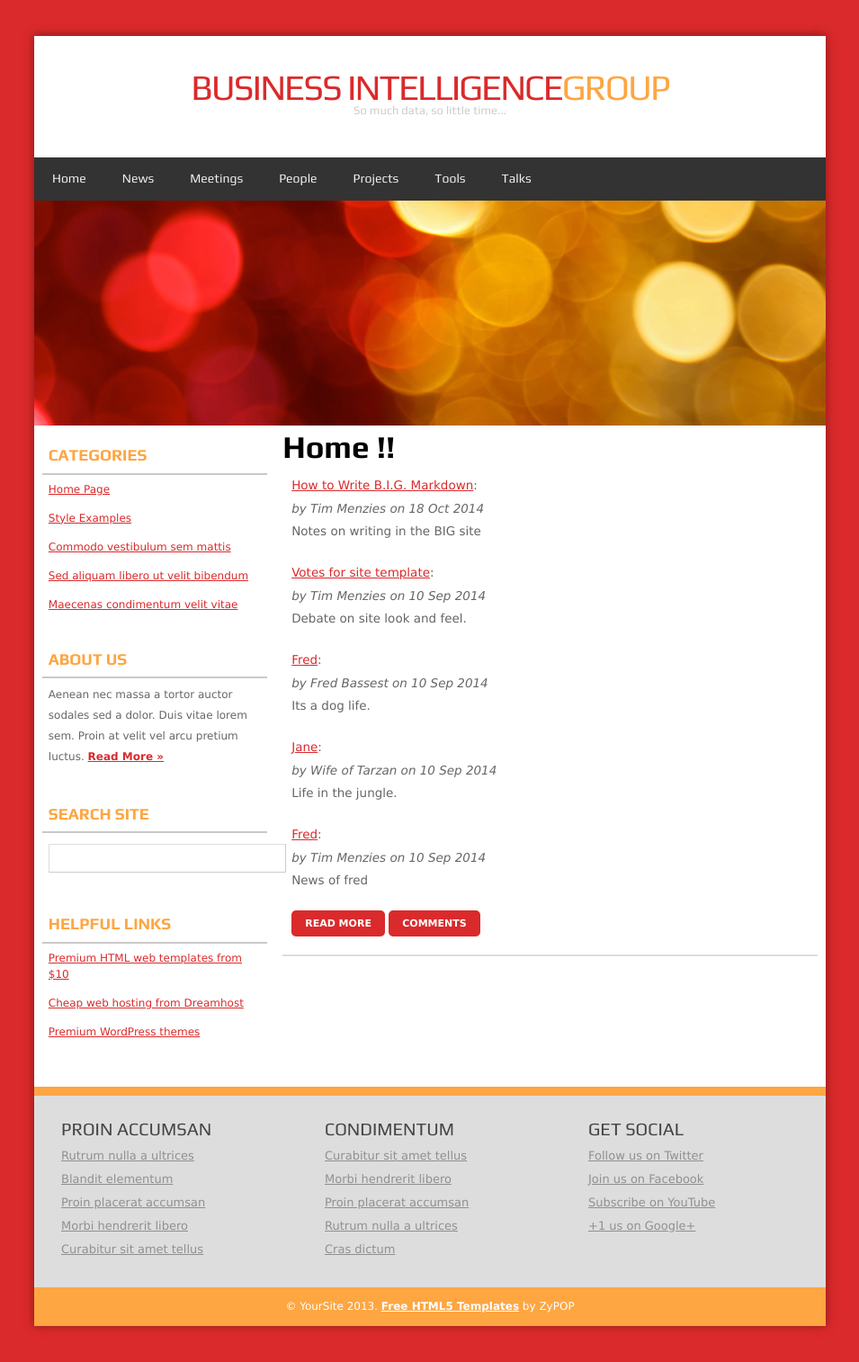
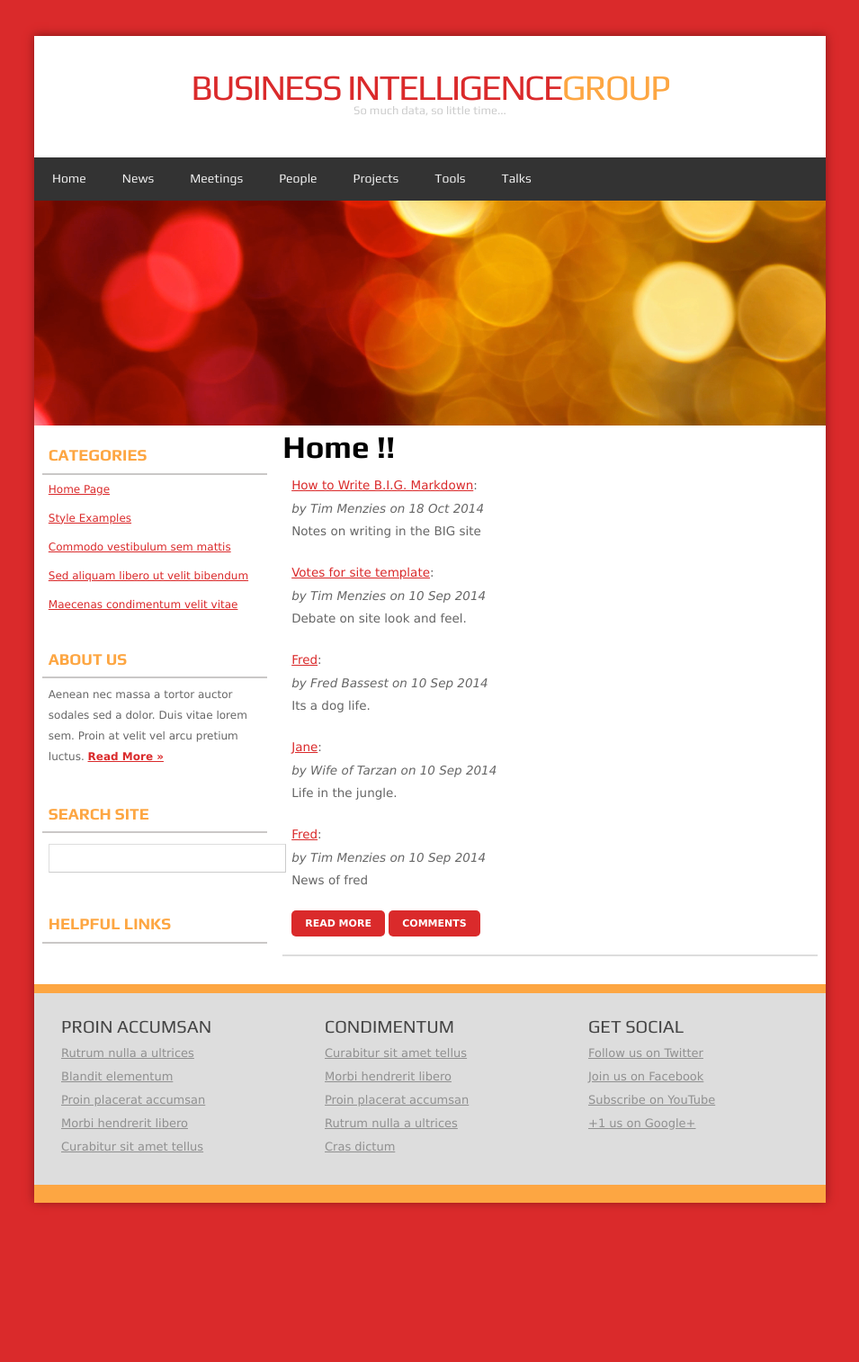
Before and after one commit to swaruparam/bigstate.github.io, a Jekyll site: the page built from index.html, in a window 1280 px wide. Shown: the whole page at 90% size, without its empty margins (162-1117 px from the left). Built offline with Jekyll 4.4.1, drawn with Linux system fonts in a browser that asks for light colours; after the commit the page ends 1377 px from its top, so only the background shows below that.

Commit message:
Added indentation and removed few extra texts

```diff
--- a/_includes/flamefooter.html
+++ b/_includes/flamefooter.html
@@ -1,5 +1,3 @@
-
-
 <aside class="sidebar">
 
   {% include sidebar.html %}
@@ -14,7 +12,6 @@
     <div class="clear"></div>
   </div>
   <div class="footer-bottom">
-            <p>&copy; YourSite 2013. <a href="http://zypopwebtemplates.com/">Free HTML5 Templates</a> by ZyPOP</p>
   </div>
 </footer>
 </div>
--- a/_includes/sidebar.html
+++ b/_includes/sidebar.html
@@ -36,9 +36,6 @@
   <li>
     <h4>Helpful Links</h4>
     <ul>
-                        <li><a href="http://www.themeforest.net/?ref=spykawg" title="premium templates">Premium HTML web templates from $10</a></li>
-                        <li><a href="http://www.dreamhost.com/r.cgi?259541" title="web hosting">Cheap web hosting from Dreamhost</a></li>
-                        <li><a href="http://tuxthemes.com" title="Tux Themes">Premium WordPress themes</a></li>
     </ul>
   </li>
 
```
Also changed, not shown: _layouts/post.html (+5 -5 lines), _includes/footer.html (indentation only), _includes/nav.html (indentation only). Lines whose indentation alone changed are shown as unchanged.
